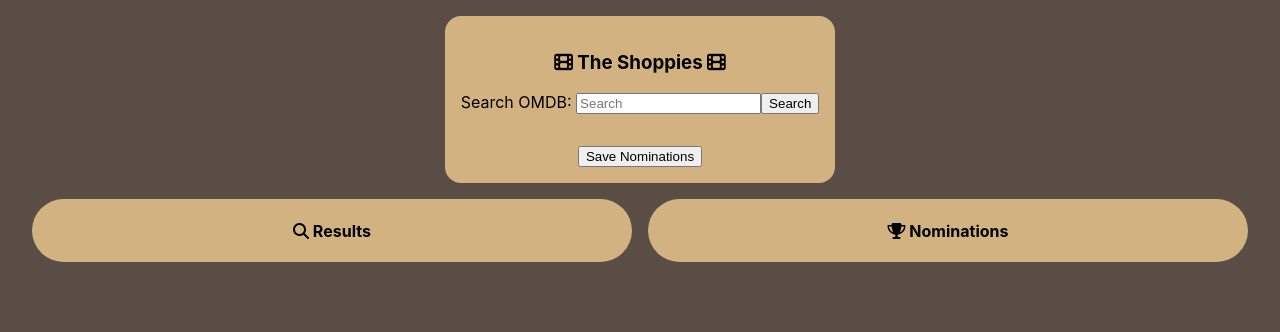
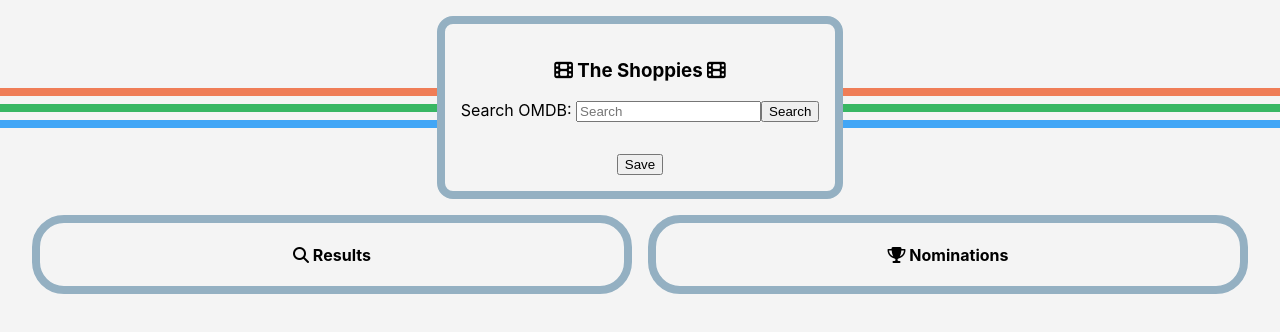
Before and after one commit to Ibirn/shoppies, a React (Create React App) app: page / in a window 1280 px wide. Shown: the top 332 px of the page. Built offline with nearby package versions, Linux system fonts and the light colour scheme; the HTML template or start-up script is replaced by a standard one.

Commit message:
Change css again

```diff
--- a/src/App.css
+++ b/src/App.css
@@ -3,5 +3,5 @@
 }
 
 html {
-  background-color: #594d46;
+  background-color: #f4f4f4;
 }
--- a/src/components/ApiSearch.jsx
+++ b/src/components/ApiSearch.jsx
@@ -58,7 +58,13 @@
   return (
     <div className="container">
       {banner ? <Banner /> : null}
-      <header className="search-wrapper">
+      <header>
+        <div className="stripe-container">
+          <div className="red"></div>
+          <div className="green"></div>
+          <div className="blue"></div>
+        </div>
+        <div className="search-wrapper">
           <h3>
             <i className="fas fa-film"></i> The Shoppies{" "}
             <i className="fas fa-film"></i>
@@ -81,11 +87,19 @@
           </form>
           <button
             onClick={() =>
-            setCookie("nominations", JSON.stringify(nominations), { path: "/" })
+              setCookie("nominations", JSON.stringify(nominations), {
+                path: "/",
+              })
             }
           >
-          Save Nominations
+            Save
           </button>
+        </div>
+        <div className="stripe-container">
+          <div className="red"></div>
+          <div className="green"></div>
+          <div className="blue"></div>
+        </div>
       </header>
       <div className="lists">
         <div className="results-list">
--- a/src/components/ResultItems.jsx
+++ b/src/components/ResultItems.jsx
@@ -23,7 +23,7 @@
           className={`add-button`}
           onClick={() => setNominations((prev) => [info, ...prev])}
         >
-          +
+          <i className="fas fa-plus"></i>
         </button>
       </div>
     </div>
--- a/src/components/Selections.jsx
+++ b/src/components/Selections.jsx
@@ -21,7 +21,7 @@
         <div className="title">{choice.Title}</div>
         <div className="year">{choice.Year}</div>
         <div className="remove-button" onClick={() => removeNomination()}>
-          -
+          <i className="fas fa-minus"></i>
         </div>
       </div>
     </div>
--- a/src/styles/mainStyle.scss
+++ b/src/styles/mainStyle.scss
@@ -4,6 +4,35 @@
   // border: 1px solid violet;
   display: flex;
   flex-direction: column;
+
+  header {
+    align-items: center;
+    display: flex;
+
+    .stripe-container {
+      flex: 1;
+    }
+  }
+
+  .red {
+    background-color: #ef7d57;
+    width: 100%;
+    height: 0.5rem;
+    margin-bottom: 0.5rem;
+  }
+
+  .green {
+    background-color: #38b764;
+    width: 100%;
+    height: 0.5rem;
+    margin-bottom: 0.5rem;
+  }
+
+  .blue {
+    background-color: #41a6f6;
+    width: 100%;
+    height: 0.5rem;
+  }
 
   button {
     width: fit-content;
@@ -16,10 +45,11 @@
     width: fit-content;
     align-self: center;
     border-radius: 1rem;
-    background-color: #d1b280;
+    background-color: #f4f4f4;
     padding: 1rem;
     margin: 1rem 0;
     align-items: center;
+    border: 0.5rem solid #94b0c2;
   }
 
   .lists {
@@ -29,7 +59,7 @@
     border-radius: 2rem;
     justify-content: space-evenly;
     flex-flow: wrap;
-    background-color: #594d46;
+    background-color: #f4f4f4;
     margin: 0 2rem;
   }
   hr {
@@ -49,7 +79,8 @@
     padding-right: 2rem;
     flex: 1;
     border-radius: inherit;
-    background-color: #d1b280;
+    background-color: #f4f4f4;
+    border: 0.5rem solid #94b0c2;
   }
 
   .nominations {
@@ -59,6 +90,7 @@
     padding-right: 2rem;
     flex: 1;
     border-radius: inherit;
-    background-color: #d1b280;
+    background-color: #f4f4f4;
+    border: 0.5rem solid #94b0c2;
   }
 }
--- a/src/styles/nominationStyle.scss
+++ b/src/styles/nominationStyle.scss
@@ -6,10 +6,10 @@
     align-items: center;
     height: 3rem;
     border-radius: 4rem;
-    margin-bottom: 2rem;
-    background: #faefd4;
+    margin-bottom: 1.5rem;
+    background: #f4f4f4;
     box-shadow: 0 0 4rem 0 rgba(black, 0.1), 0 1rem 2rem -1rem rgba(black, 0.3);
-    min-width: 450px;
+    min-width: 17rem;
   }
 
   img {
@@ -41,12 +41,13 @@
     cursor: pointer;
     justify-content: center;
     align-items: center;
-    padding-left: 15px;
-    padding-right: 10px;
+    padding-left: 1.5rem;
+    padding-right: 1rem;
     border: none;
+    color: #3c3c3c;
 
     &:hover {
-      background-color: #222831;
+      background-color: #f05454;
     }
   }
 }
--- a/src/styles/resultStyle.scss
+++ b/src/styles/resultStyle.scss
@@ -6,10 +6,10 @@
     align-items: center;
     height: 3rem;
     border-radius: 4rem;
-    margin-bottom: 2rem;
-    background: #faefd4;
+    margin-bottom: 1.5rem;
+    background: #f4f4f4;
     box-shadow: 0 0 4rem 0 rgba(black, 0.1), 0 1rem 2rem -1rem rgba(black, 0.3);
-    min-width: 450px;
+    min-width: 17rem;
   }
 
   img {
@@ -41,12 +41,20 @@
     cursor: pointer;
     justify-content: center;
     align-items: center;
-    padding-left: 15px;
-    padding-right: 10px;
+    padding-left: 1.5rem;
+    padding-right: 1rem;
     border: none;
+    color: #3c3c3c;
 
     &:hover {
-      background-color: #222831;
+      background-color: #f05454;
+      // transform: scaleX(1.05);
+    }
+
+    &:disabled {
+      color: rgba(16, 16, 16, 0.3);
+      background-color: (rgba(239, 239, 239, 0.3), rgba(19, 1, 1, 0.3));
+      border-color: (rgba(118, 118, 118, 0.3), rgba(195, 195, 195, 0.3));
     }
   }
   &:hover {
```
Lines whose indentation alone changed are shown as unchanged.
